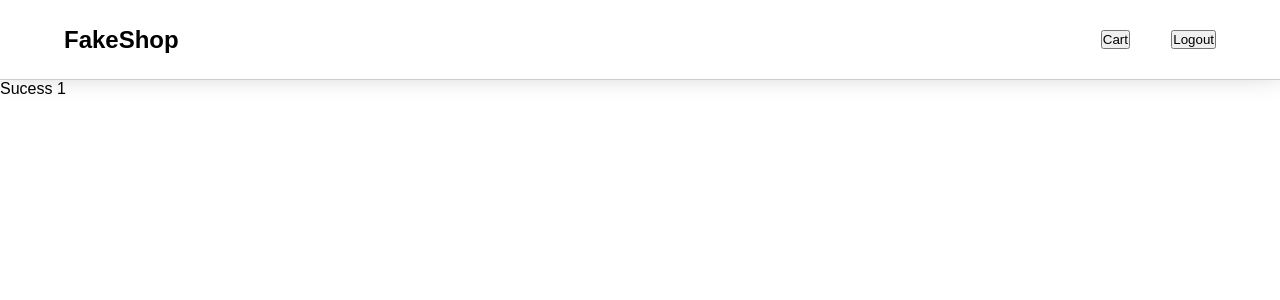
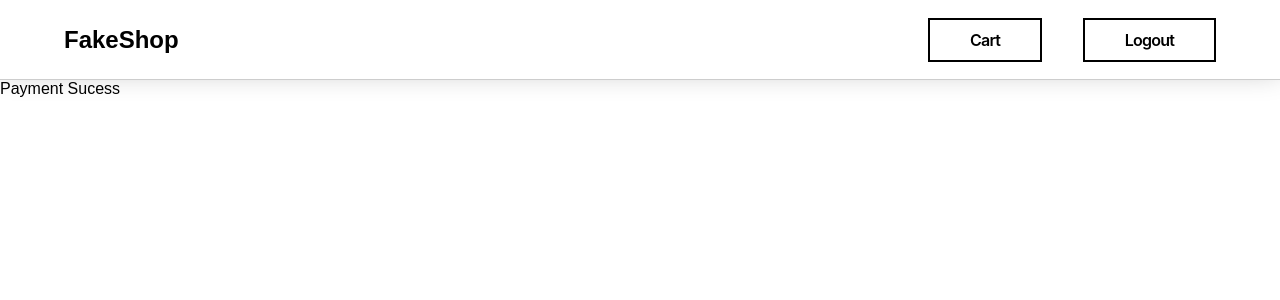
Before and after one commit to DkDeepak001/FakeShop, a React (Create React App) app in the folder client/: page /success/1 in a window 1280 px wide. Shown: the top 300 px of the page. Built offline with nearby package versions, Linux system fonts and the light colour scheme; no server answers.

Commit message:
added ui

```diff
--- a/client/src/components/OrderPage/sucess.js
+++ b/client/src/components/OrderPage/sucess.js
@@ -27,7 +27,7 @@ const Sucess = () => {
        };
     }
   return (
-    <div>Sucess {id}</div>
+    <div>Payment Sucess </div>
   )
 }
 
--- a/client/src/components/cart/Cart.js
+++ b/client/src/components/cart/Cart.js
@@ -143,7 +143,7 @@ function Cart() {
      </div>
       )
 
-    :"No  Items in you cart"
+    :<><h4>No  Items in you cart</h4><Link to="/OrderPage"><button className='button-9'>Order page</button></Link></>
   }
    {cartProducts?   <div className='footer-cart-container'>
         <div className='footer-cart'>
--- a/client/src/components/cart/cart.css
+++ b/client/src/components/cart/cart.css
@@ -120,8 +120,49 @@
     border: none;
     cursor: pointer;
   }
+ .cart-order{
+  width: 10%;
+  padding: 7px 0px;
+  margin: 1% 0%;
+ }
 
 
+ .button-9 {
+   appearance: button;
+   backface-visibility: hidden;
+   background-color: #405cf5;
+   border-radius: 6px;
+   border-width: 0;
+   box-shadow: rgba(50, 50, 93, .1) 0 0 0 1px inset,rgba(50, 50, 93, .1) 0 2px 5px 0,rgba(0, 0, 0, .07) 0 1px 1px 0;
+   box-sizing: border-box;
+   color: #fff;
+   cursor: pointer;
+   font-family: -apple-system,system-ui,"Segoe UI",Roboto,"Helvetica Neue",Ubuntu,sans-serif;
+   font-size: 80%;
+   height: 44px;
+   line-height: 1.15;
+   margin: 12px 0 0;
+   outline: none;
+   overflow: hidden;
+   padding: 0 25px;
+   position: relative;
+   text-align: center;
+   text-transform: none;
+   transform: translateZ(0);
+   transition: all .2s,box-shadow .08s ease-in;
+   user-select: none;
+   -webkit-user-select: none;
+   touch-action: manipulation;
+   width: 13%;
+ }
+
+ .button-9:disabled {
+   cursor: default;
+ }
+
+ .button-9:focus {
+   box-shadow: rgba(50, 50, 93, .1) 0 0 0 1px inset, rgba(50, 50, 93, .2) 0 6px 15px 0, rgba(0, 0, 0, .1) 0 2px 2px 0, rgba(50, 151, 211, .3) 0 0 0 4px;
+ }
 
 
   .total-price{
--- a/client/src/components/header/Header.js
+++ b/client/src/components/header/Header.js
@@ -15,8 +15,8 @@ function Header() {
        <div className='header-align'>
           <Link to="/"><h2>FakeShop</h2></Link>
           <div className='header-left'>
-              <Link to="/cart"><button>Cart</button></Link>
-              <button onClick={logOut}>Logout</button>
+              <Link to="/cart"><button className='button-59'>Cart</button></Link>
+              <button className='button-59' onClick={logOut}>Logout</button>
           </div>
        </div>
     </div>
--- a/client/src/components/header/header.css
+++ b/client/src/components/header/header.css
@@ -20,7 +20,7 @@
     align-items: center;
 }
 .header-left{
-    width: 10%;
+    width: 25%;
     display: flex;
     justify-content: space-between;
     align-items: center;
@@ -30,3 +30,44 @@ a{
     text-decoration: none;
     color: black;
 }
+
+/* CSS */
+.button-59 {
+  align-items: center;
+  background-color: #fff;
+  border: 2px solid #000;
+  box-sizing: border-box;
+  color: #000;
+  cursor: pointer;
+  display: inline-flex;
+  fill: #000;
+  font-family: Inter,sans-serif;
+  font-size: 16px;
+  font-weight: 600;
+  justify-content: center;
+  letter-spacing: -.8px;
+  outline: 0;
+  padding: 10px 40px;
+  text-align: center;
+  text-decoration: none;
+  transition: all .3s;
+  user-select: none;
+  -webkit-user-select: none;
+  touch-action: manipulation;
+}
+
+.button-59:focus {
+  color: #171e29;
+}
+
+.button-59:hover {
+  border-color: #06f;
+  color: #06f;
+  fill: #06f;
+}
+
+.button-59:active {
+  border-color: #06f;
+  color: #06f;
+  fill: #06f;
+}
```
Also changed, not shown: 2 other files (tests, documents, lock files or other folders).
